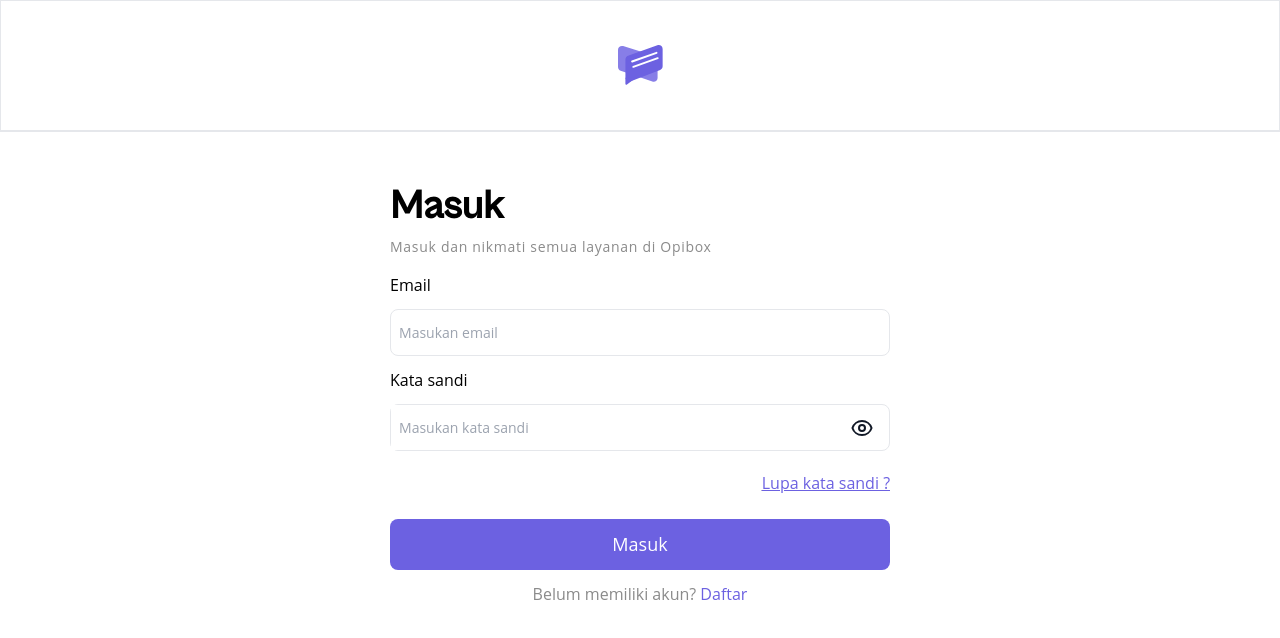
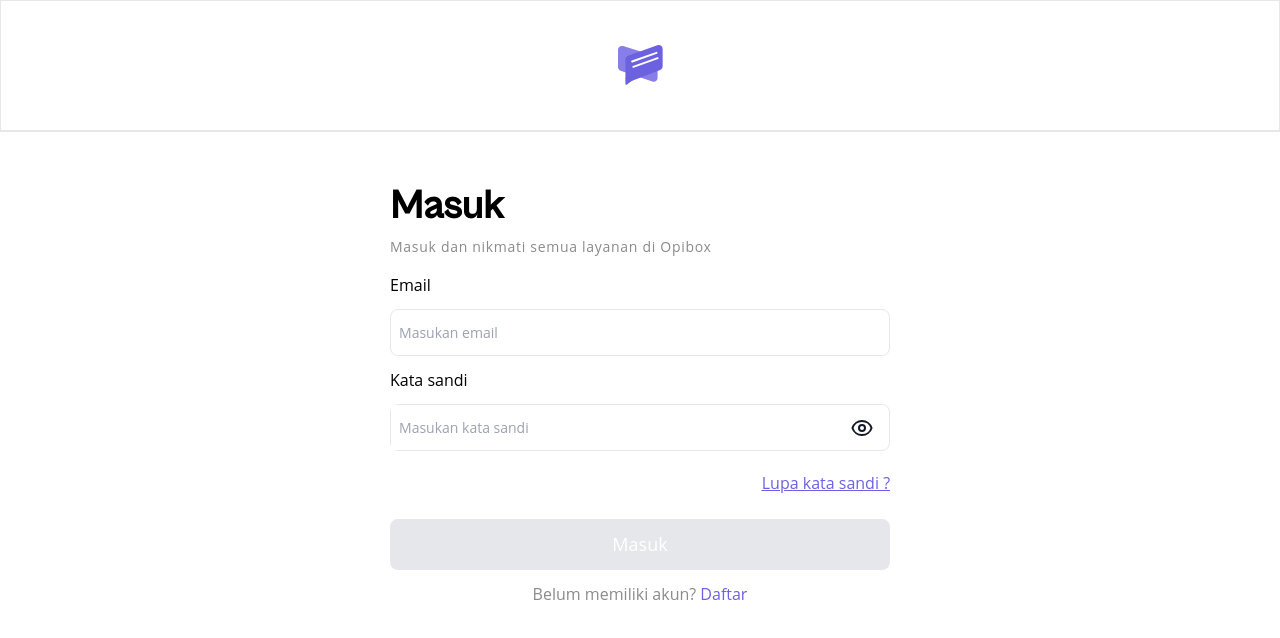
Before and after one commit to akbar5yn/OpiBox, a Nuxt app: page /login in a window 1280 px wide. Shown: the top 638 px of the page. Built offline with nearby package versions, Linux system fonts and the light colour scheme.

Commit message:
change the email and password input warning to a disabled button

```diff
--- a/pages/login/index.vue
+++ b/pages/login/index.vue
@@ -52,14 +52,17 @@
         >
       </div>
       <div class="flex justify-end underline">
-        <nuxt-link to="" class="mt-2 text-[#6C61E1]">
+        <nuxt-link to="/forgot-password" class="mt-2 text-[#6C61E1]">
           Lupa kata sandi ?
         </nuxt-link>
       </div>
       <div class="mt-3">
         <button
           type="submit"
-          class="text-white bg-[#6C61E1] p-3 w-full rounded-lg text-[18px]"
+          class="text-white p-3 w-full rounded-lg text-[18px]"
+          :disabled="disabled"
+          :class="{ 'bg-[#6C61E1]': !disabled, 'bg-gray-200': disabled }"
+          @click="submitData"
         >
           Masuk
         </button>
@@ -90,8 +93,7 @@ export default {
         message: 'Tess error',
         status: false
       },
-      showPassword: false,
-      isClose: false
+      showPassword: false
     }
   },
   watch: {
@@ -108,14 +110,6 @@ export default {
     },
     submitData (e) {
       e.preventDefault()
-      if (this.form.email === '' || this.form.password === '') {
-        this.errorsInput.status = true
-        this.errorsInput.message = 'Email dan kata sandi harus diisi!'
-      }
-
-      if (this.errorsInput.status) {
-        return false
-      }
     }
   }
 }
```
